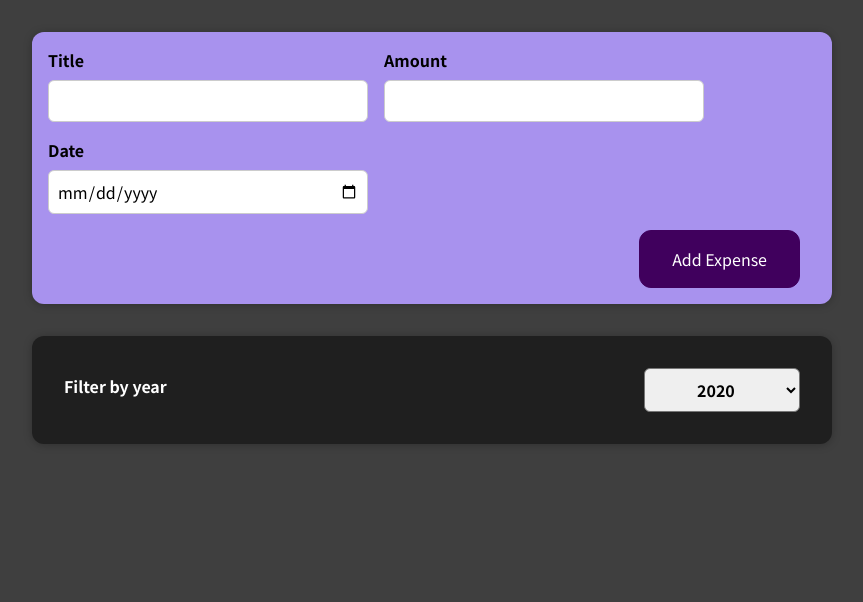
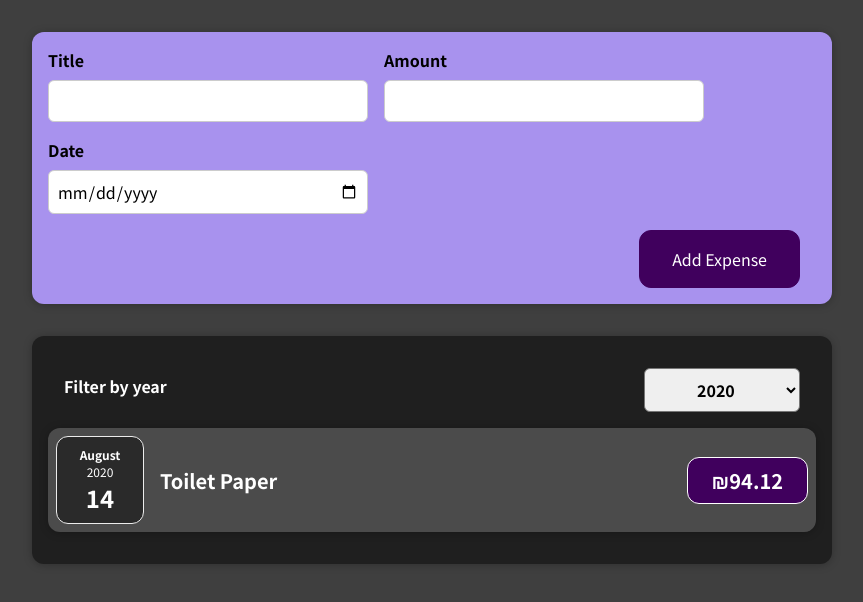
Before and after one commit to ilan-moroz/udemy-react-course, a React (Create React App) app in the folder expense-tracker/: page / in a window 1280 px wide. Shown: the top 602 px of the page, without its empty margins (208-1071 px from the left). Built offline with nearby package versions, Linux system fonts and the light colour scheme.

Commit message:
expenses

```diff
--- a/expense-tracker/src/App.js
+++ b/expense-tracker/src/App.js
@@ -2,12 +2,34 @@ import Expenses from "./components/Expenses/Expenses";
 import NewExpense from "./components/NewExpense/NewExpense";
 import React from "react";
 
+const EXPENSES_DUMMY = [
+  {
+    id: "e1",
+    title: "Toilet Paper",
+    amount: 94.12,
+    date: new Date(2020, 7, 14),
+  },
+  { id: "e2", title: "New TV", amount: 799.49, date: new Date(2021, 2, 12) },
+  {
+    id: "e3",
+    title: "Car Insurance",
+    amount: 294.67,
+    date: new Date(2021, 2, 28),
+  },
+  {
+    id: "e4",
+    title: "New Desk (Wooden)",
+    amount: 450,
+    date: new Date(2021, 5, 12),
+  },
+];
+
 function App() {
-  const [expenses, setExpenses] = React.useState([]);
+  const [expenses, setExpenses] = React.useState(EXPENSES_DUMMY);
 
   const addExpenseHandler = expense => {
     if (expense.title !== "" && expense.amount !== "" && expense.date !== "")
-      setExpenses(prev => [...prev, expense]);
+      setExpenses(prev => [expense, ...prev]);
   };
 
   return (
--- a/expense-tracker/src/components/Expenses/ExpenseItem.js
+++ b/expense-tracker/src/components/Expenses/ExpenseItem.js
@@ -11,14 +11,18 @@ const ExpenseItem = props => {
   // };
 
   return (
+    <li>
       <Card className="expense-item">
         <ExpenseDate date={props.expense.date} />
         <div className="expense-item__description">
           <h2>{props.expense.title}</h2>
-        <div className="expense-item__price">&#8362;{props.expense.amount}</div>
+          <div className="expense-item__price">
+            &#8362;{props.expense.amount}
+          </div>
         </div>
         {/* <button onClick={changeTitle}>Change Title</button> */}
       </Card>
+    </li>
   );
 };
 
--- a/expense-tracker/src/components/Expenses/Expenses.js
+++ b/expense-tracker/src/components/Expenses/Expenses.js
@@ -1,8 +1,8 @@
 import Card from "../UI/Card";
-import ExpenseItem from "./ExpenseItem";
 import "./Expenses.css";
 import React from "react";
 import ExpensesFilter from "./ExpensesFilter";
+import ExpensesList from "./ExpensesList";
 
 const Expenses = props => {
   const [filteredYear, setFilteredYear] = React.useState("2020");
@@ -11,15 +11,17 @@ const Expenses = props => {
     setFilteredYear(selectedYear);
   };
 
+  const filteredExpenses = props.expenses.filter(expense => {
+    return expense.date.getFullYear().toString() === filteredYear;
+  });
+
   return (
     <Card className="expenses">
       <ExpensesFilter
         selected={filteredYear}
         onChangeFilter={filterChangeHandler}
       />
-      {props.expenses.map((expense, i) => (
-        <ExpenseItem expense={expense} key={i} />
-      ))}
+      <ExpensesList expenses={filteredExpenses} />
     </Card>
   );
 };
--- /dev/null
+++ b/expense-tracker/src/components/Expenses/ExpensesList.css
@@ -0,0 +1,9 @@
+.expenses-list {
+  list-style: none;
+  padding: 0;
+}
+
+.expenses-list__fallback {
+  color: white;
+  text-align: center;
+}
--- /dev/null
+++ b/expense-tracker/src/components/Expenses/ExpensesList.js
@@ -0,0 +1,17 @@
+import "./ExpensesList.css";
+import ExpenseItem from "./ExpenseItem";
+
+const ExpensesList = props => {
+  if (props.expenses.length === 0) {
+    return <h2 className="expenses-list__fallback">Found no expenses.</h2>;
+  }
+  return (
+    <ul className="expenses-list">
+      {props.expenses.map(expense => (
+        <ExpenseItem expense={expense} key={expense.id} />
+      ))}
+    </ul>
+  );
+};
+
+export default ExpensesList;
```
Also changed, not shown: expense-tracker/src/components/Expenses/ExpensesChart.js (added). Lines whose indentation alone changed are shown as unchanged.
